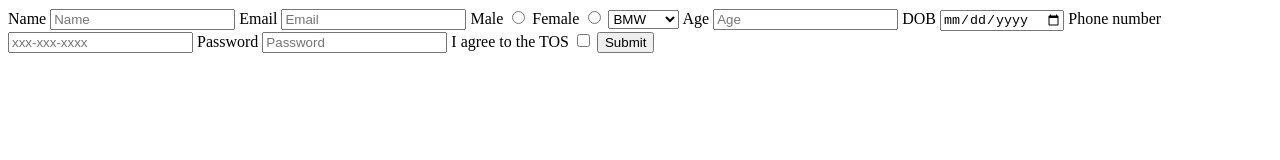
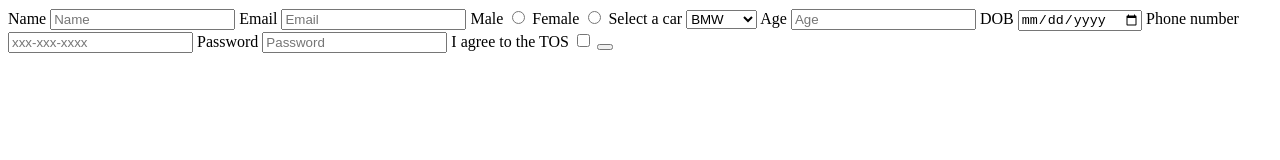
Before and after one commit to acciojob/signup-form-car-Manideep757, a website: page main.html in a window 1280 px wide. Drawn offline with Linux system fonts and the light colour scheme.

Commit message:
created a submission

```diff
--- a/main.html
+++ b/main.html
@@ -16,12 +16,15 @@
 		<label for="gender_m">Male</label>
 		<input id="gender_m" type="radio" name="gender"  required>
 		<label for="gender_f">Female</label>
-		<input id="gender_f" type="radio" name="gender"  required>
-		<select id="cars"placeholder="--Please choose an option--" required>
+		<input id="gender_f" type="radio" name="gender"required>
+
+		<label for="cars">Select a car</label>
+		<select id="cars" placeholder="--Please choose an option--" required>
 			<option>BMW</option>
 			<option>Hyundai</option>
 			<option>Tata</option>
 		</select>
+
 		<label for="age">Age</label>
 		<input id="age" type="number" placeholder="Age" required>
 		<label for="dob">DOB</label>
@@ -32,7 +35,7 @@
 		<input id="password" type="password" placeholder="Password" required>
 		<label for="tos">I agree to the TOS</label>
 		<input id="tos" type="checkbox" required>
-		<input type="submit">
+		<button type="submit"></button>
 
 
 
```
